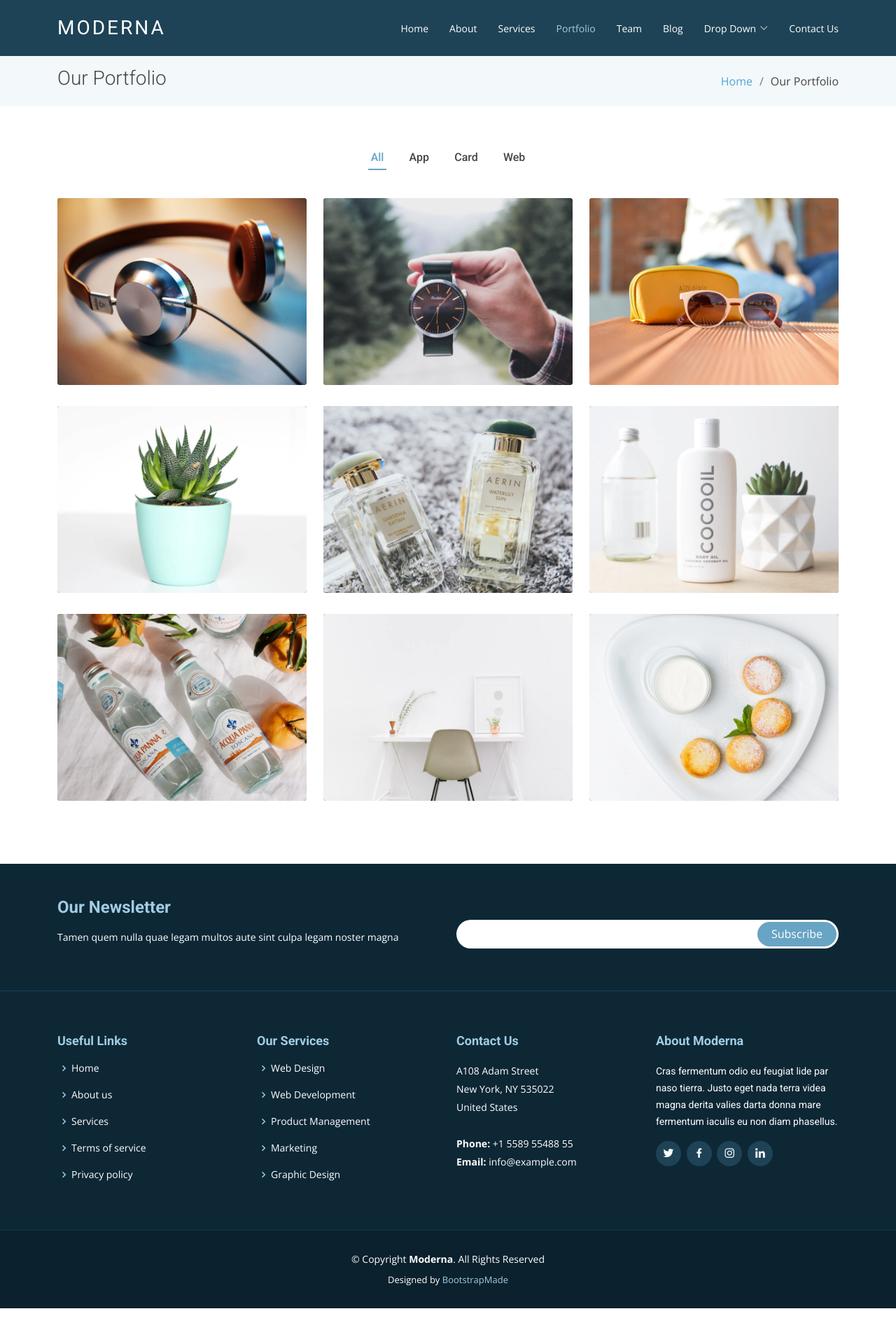
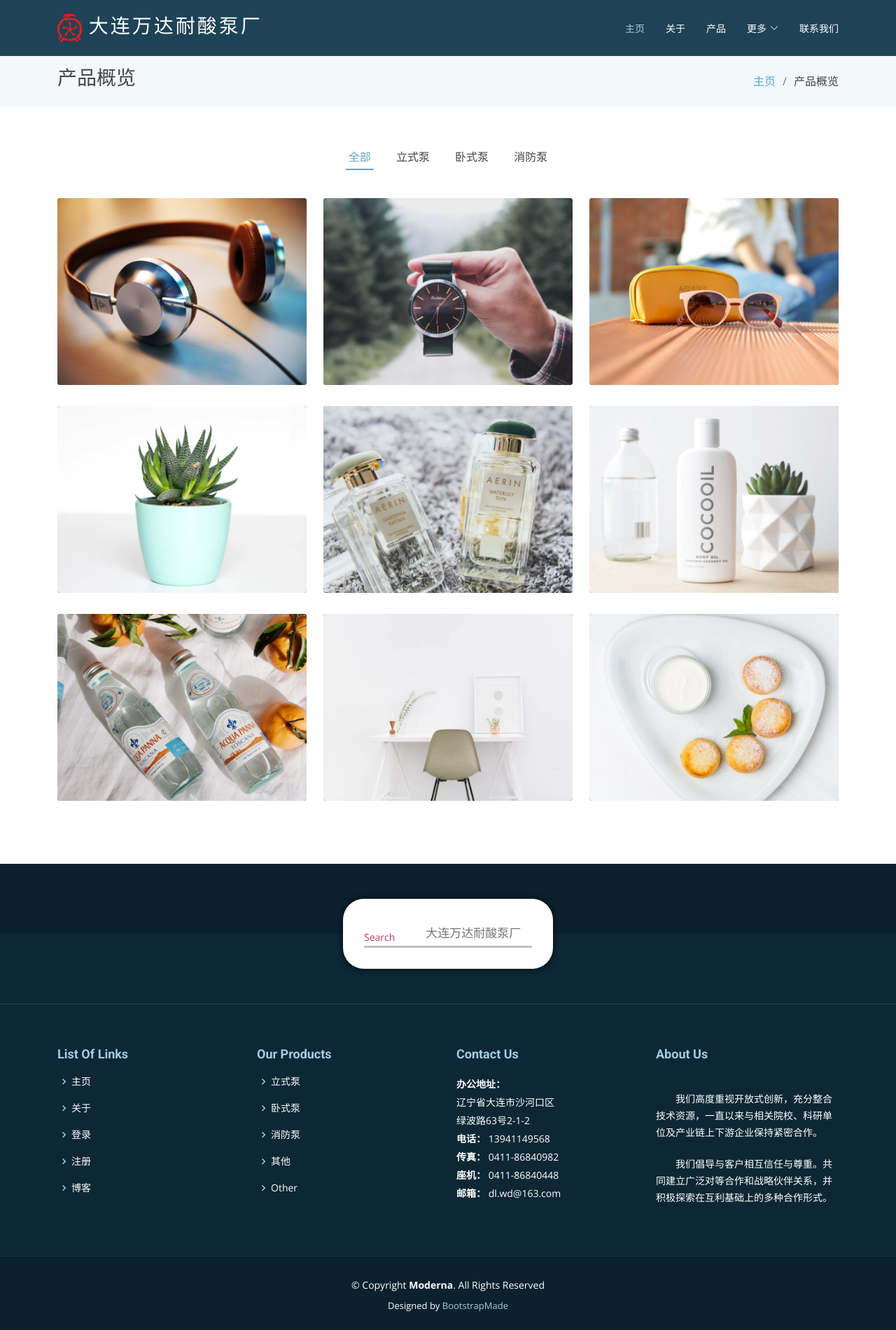
Before and after one commit to dlwdb/dlwdb.github.io, a plain HTML site: page portfolio.html in a window 1280 px wide. Shown: the top 1900 px of the page at 70% size. Drawn offline with nearby package versions, Linux system fonts and the light colour scheme.

Commit message:
Add files via upload

```diff
--- a/portfolio.html
+++ b/portfolio.html
@@ -1,17 +1,17 @@
 <!DOCTYPE html>
-<html lang="en">
+<html lang="zh">
 
 <head>
   <meta charset="utf-8">
   <meta content="width=device-width, initial-scale=1.0" name="viewport">
 
-  <title>Portfolio - Moderna Bootstrap Template</title>
+  <title>产品概览——大连万达耐酸泵厂有限公司</title>
   <meta content="" name="description">
   <meta content="" name="keywords">
 
   <!-- Favicons -->
-  <link href="assets/img/favicon.png" rel="icon">
-  <link href="assets/img/apple-touch-icon.png" rel="apple-touch-icon">
+  <link href="assets/img/logo.png" rel="icon">
+  <link href="assets/img/logo.png" rel="apple-touch-icon">
 
   <!-- Google Fonts -->
   <link href="https://fonts.googleapis.com/css?family=Open+Sans:300,300i,400,400i,600,600i,700,700i|Roboto:300,300i,400,400i,500,500i,700,700i&display=swap" rel="stylesheet">
@@ -34,6 +34,7 @@
   * Author: BootstrapMade.com
   * License: https://bootstrapmade.com/license/
   ======================================================== -->
+  <link href="assets/css/dlwd.css" rel="stylesheet">
 </head>
 
 <body>
@@ -43,37 +44,30 @@
     <div class="container d-flex justify-content-between align-items-center">
 
       <div class="logo">
-        <h1 class="text-light"><a href="index.html"><span>Moderna</span></a></h1>
-        <!-- Uncomment below if you prefer to use an image logo -->
-        <!-- <a href="index.html"><img src="assets/img/logo.png" alt="" class="img-fluid"></a>-->
+        <h1 class="text-light"><a href="index.html"><img src="assets/img/logo.png" alt="" class="img-fluid"> <span>大连万达耐酸泵厂</span></a>
+</h1>
       </div>
 
       <nav id="navbar" class="navbar">
         <ul>
-          <li><a class="" href="index.html">Home</a></li>
-          <li><a href="about.html">About</a></li>
-          <li><a href="services.html">Services</a></li>
-          <li><a class="active" href="portfolio.html">Portfolio</a></li>
-          <li><a href="team.html">Team</a></li>
-          <li><a href="blog.html">Blog</a></li>
-          <li class="dropdown"><a href="#"><span>Drop Down</span> <i class="bi bi-chevron-down"></i></a>
+          <li><a class="active " href="index.html">主页</a></li>
+          <li><a href="about.html">关于</a></li>
+          <li><a href="portfolio.html">产品</a></li>
+          <li class="dropdown"><a href="#"><span>更多</span> <i class="bi bi-chevron-down"></i></a>
             <ul>
-              <li><a href="#">Drop Down 1</a></li>
-              <li class="dropdown"><a href="#"><span>Deep Drop Down</span> <i class="bi bi-chevron-right"></i></a>
+              <li><a href="services.html">登录</a></li>
+              <li><a href="team.html">注册</a></li>
+              <li class="dropdown"><a href="portfolio.html"><span>产品详情</span> <i class="bi bi-chevron-right"></i></a>
                 <ul>
-                  <li><a href="#">Deep Drop Down 1</a></li>
-                  <li><a href="#">Deep Drop Down 2</a></li>
-                  <li><a href="#">Deep Drop Down 3</a></li>
-                  <li><a href="#">Deep Drop Down 4</a></li>
-                  <li><a href="#">Deep Drop Down 5</a></li>
+                  <li><a href="#">立式泵</a></li>
+                  <li><a href="#">卧式泵</a></li>
+                  <li><a href="#">消防泵</a></li>
                 </ul>
               </li>
-              <li><a href="#">Drop Down 2</a></li>
-              <li><a href="#">Drop Down 3</a></li>
-              <li><a href="#">Drop Down 4</a></li>
+              <li><a href="blog.html">博客</a></li>
             </ul>
           </li>
-          <li><a href="contact.html">Contact Us</a></li>
+          <li><a href="contact.html">联系我们</a></li>
         </ul>
         <i class="bi bi-list mobile-nav-toggle"></i>
       </nav><!-- .navbar -->
@@ -88,10 +82,10 @@
       <div class="container">
 
         <div class="d-flex justify-content-between align-items-center">
-          <h2>Our Portfolio</h2>
+          <h2>产品概览</h2>
           <ol>
-            <li><a href="index.html">Home</a></li>
-            <li>Our Portfolio</li>
+            <li><a href="index.html">主页</a></li>
+            <li>产品概览</li>
           </ol>
         </div>
 
@@ -105,10 +99,10 @@
         <div class="row">
           <div class="col-lg-12">
             <ul id="portfolio-flters">
-              <li data-filter="*" class="filter-active">All</li>
-              <li data-filter=".filter-app">App</li>
-              <li data-filter=".filter-card">Card</li>
-              <li data-filter=".filter-web">Web</li>
+              <li data-filter="*" class="filter-active">全部</li>
+              <li data-filter=".filter-app">立式泵</li>
+              <li data-filter=".filter-card">卧式泵</li>
+              <li data-filter=".filter-web">消防泵</li>
             </ul>
           </div>
         </div>
@@ -242,18 +236,17 @@
   <!-- ======= Footer ======= -->
   <footer id="footer" data-aos="fade-up" data-aos-easing="ease-in-out" data-aos-duration="500">
 
+    <div class="wallpaper">
+      <form action="http://cn.bing.com" class="input-data">
+        <input type="text" name="q" required="" value=""  placeholder="&nbsp;&nbsp;&nbsp;&nbsp;&nbsp;&nbsp;&nbsp;&nbsp;&nbsp;&nbsp;&nbsp;&nbsp;&nbsp;&nbsp;&nbsp;&nbsp;&nbsp;&nbsp;&nbsp;&nbsp;大连万达耐酸泵厂"/>
+        <div class="underline"></div>
+        <label>Search</label>
+      </form>
+    </div>
     <div class="footer-newsletter">
       <div class="container">
         <div class="row">
-          <div class="col-lg-6">
-            <h4>Our Newsletter</h4>
-            <p>Tamen quem nulla quae legam multos aute sint culpa legam noster magna</p>
-          </div>
-          <div class="col-lg-6">
-            <form action="" method="post">
-              <input type="email" name="email"><input type="submit" value="Subscribe">
-            </form>
-          </div>
+
         </div>
       </div>
     </div>
@@ -263,48 +256,53 @@
         <div class="row">
 
           <div class="col-lg-3 col-md-6 footer-links">
-            <h4>Useful Links</h4>
+            <h4>List Of Links</h4>
             <ul>
-              <li><i class="bx bx-chevron-right"></i> <a href="#">Home</a></li>
-              <li><i class="bx bx-chevron-right"></i> <a href="#">About us</a></li>
-              <li><i class="bx bx-chevron-right"></i> <a href="#">Services</a></li>
-              <li><i class="bx bx-chevron-right"></i> <a href="#">Terms of service</a></li>
-              <li><i class="bx bx-chevron-right"></i> <a href="#">Privacy policy</a></li>
+              <li><i class="bx bx-chevron-right"></i> <a href="index.html">主页</a></li>
+              <li><i class="bx bx-chevron-right"></i> <a href="about.html">关于</a></li>
+              <li><i class="bx bx-chevron-right"></i> <a href="services.html">登录</a></li>
+              <li><i class="bx bx-chevron-right"></i> <a href="team.html">注册</a></li>
+              <li><i class="bx bx-chevron-right"></i> <a href="blog.html">博客</a></li>
             </ul>
           </div>
 
           <div class="col-lg-3 col-md-6 footer-links">
-            <h4>Our Services</h4>
+            <h4>Our Products</h4>
             <ul>
-              <li><i class="bx bx-chevron-right"></i> <a href="#">Web Design</a></li>
-              <li><i class="bx bx-chevron-right"></i> <a href="#">Web Development</a></li>
-              <li><i class="bx bx-chevron-right"></i> <a href="#">Product Management</a></li>
-              <li><i class="bx bx-chevron-right"></i> <a href="#">Marketing</a></li>
-              <li><i class="bx bx-chevron-right"></i> <a href="#">Graphic Design</a></li>
+              <li><i class="bx bx-chevron-right"></i> <a href="#">立式泵</a></li>
+              <li><i class="bx bx-chevron-right"></i> <a href="#">卧式泵</a></li>
+              <li><i class="bx bx-chevron-right"></i> <a href="#">消防泵</a></li>
+              <li><i class="bx bx-chevron-right"></i> <a href="#">其他</a></li>
+              <li><i class="bx bx-chevron-right"></i> <a href="#">Other</a></li>
             </ul>
           </div>
 
           <div class="col-lg-3 col-md-6 footer-contact">
             <h4>Contact Us</h4>
             <p>
-              A108 Adam Street <br>
-              New York, NY 535022<br>
-              United States <br><br>
-              <strong>Phone:</strong> +1 5589 55488 55<br>
-              <strong>Email:</strong> info@example.com<br>
+              <strong>办公地址：</strong><br>
+              辽宁省大连市沙河口区<br>
+              绿波路63号2-1-2<br>
+              <strong>电话：</strong> 13941149568<br>
+              <strong>传真：</strong> 0411-86840982<br>
+              <strong>座机：</strong> 0411-86840448<br>
+              <strong>邮箱：</strong> dl.wd@163.com<br>
             </p>
 
           </div>
 
           <div class="col-lg-3 col-md-6 footer-info">
-            <h3>About Moderna</h3>
-            <p>Cras fermentum odio eu feugiat lide par naso tierra. Justo eget nada terra videa magna derita valies darta donna mare fermentum iaculis eu non diam phasellus.</p>
-            <div class="social-links mt-3">
+            <h3>About Us</h3>
+            <br>
+            <p class="suojin">我们高度重视开放式创新，充分整合技术资源，一直以来与相关院校、科研单位及产业链上下游企业保持紧密合作。</p>
+            <br>
+            <p class="suojin">我们倡导与客户相互信任与尊重。共同建立广泛对等合作和战略伙伴关系，并积极探索在互利基础上的多种合作形式。</p>
+            <!-- <div class="social-links mt-3">
               <a href="#" class="twitter"><i class="bx bxl-twitter"></i></a>
               <a href="#" class="facebook"><i class="bx bxl-facebook"></i></a>
               <a href="#" class="instagram"><i class="bx bxl-instagram"></i></a>
               <a href="#" class="linkedin"><i class="bx bxl-linkedin"></i></a>
-            </div>
+            </div> -->
           </div>
 
         </div>
```
